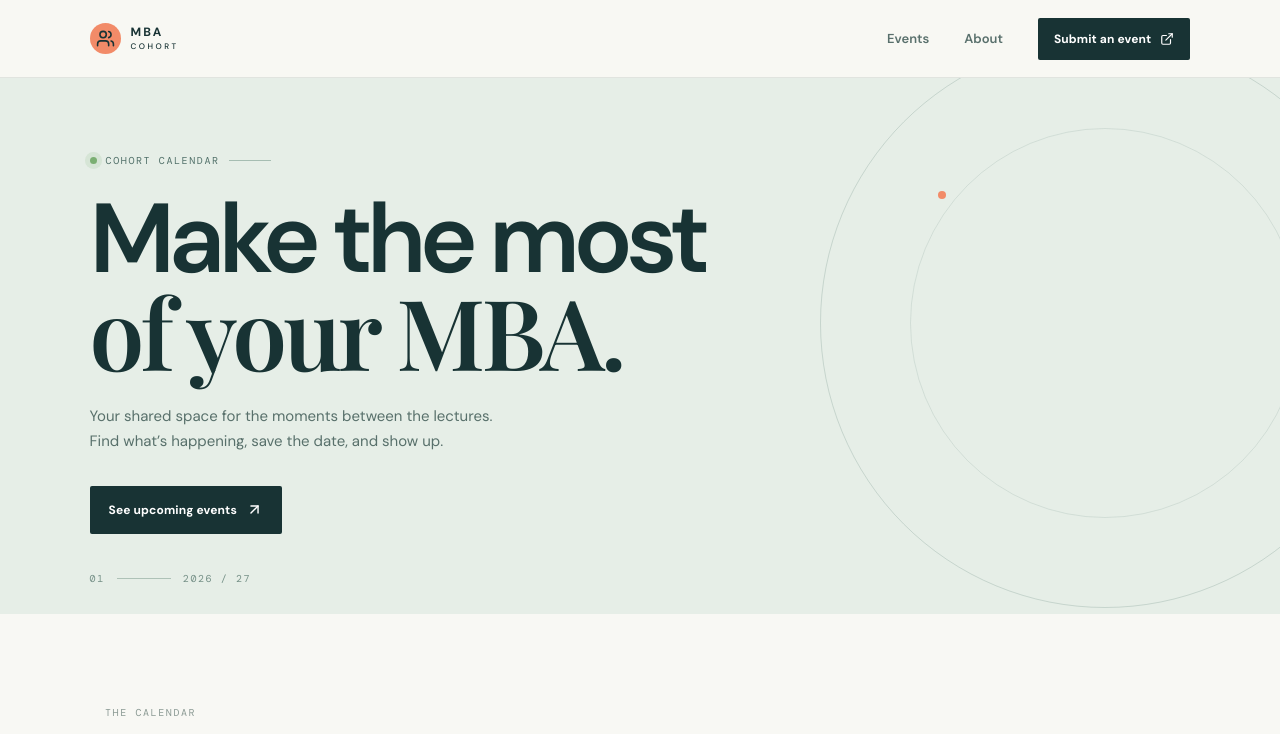
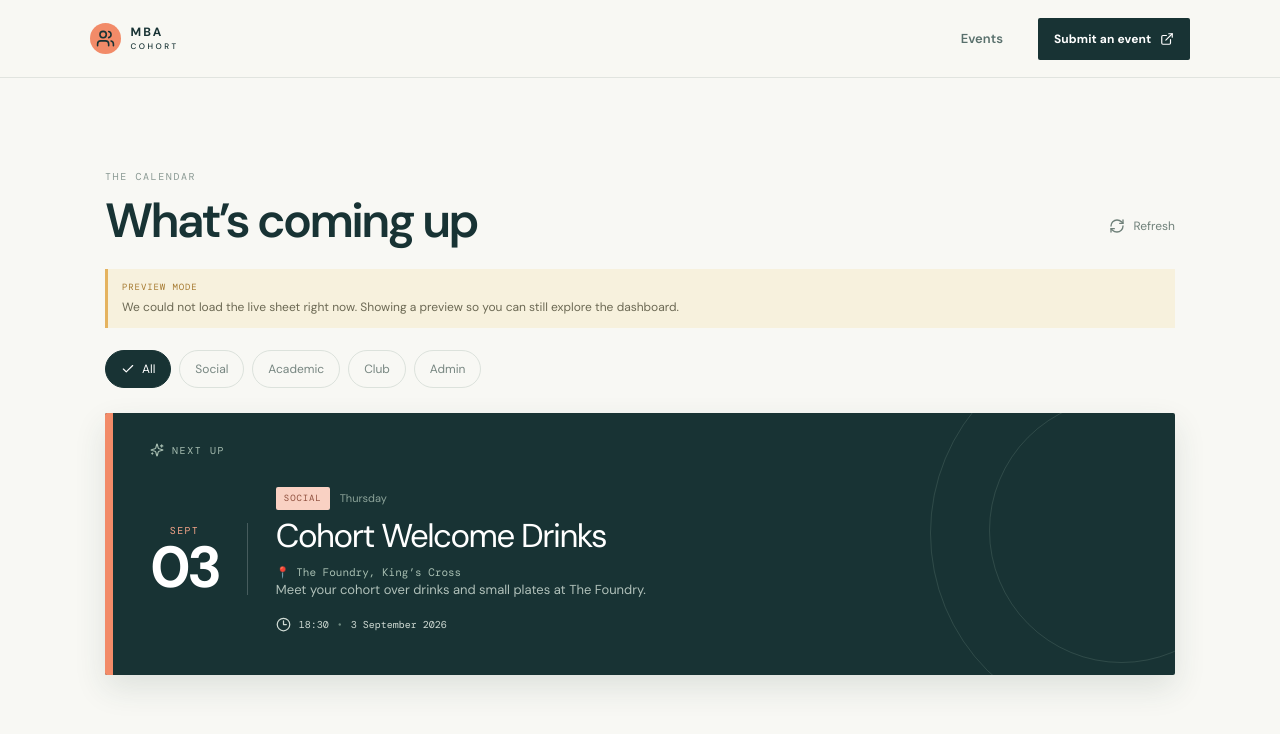
Before and after one commit to dscheng9-star/ustmba26events, a React (Vite) app: page / in a window 1280 px wide. Shown: the top 734 px of the page. Built offline with nearby package versions, Linux system fonts and the light colour scheme; no server answers; a web font is replaced by a local one.

Commit message:
Remove hero section and nav link

```diff
--- a/src/App.tsx
+++ b/src/App.tsx
@@ -171,24 +171,12 @@ function App() {
         <a className="brand" href="/" aria-label="MBA Cohort home"><span className="brand-mark"><Users size={19} /></span><span><strong>MBA</strong><em>COHORT</em></span></a>
         <nav className={menuOpen ? 'header-nav nav-open' : 'header-nav'}>
           <a href="#events" onClick={() => setMenuOpen(false)}>Events</a>
-          <a href="#about" onClick={() => setMenuOpen(false)}>About</a>
           <a className="header-submit" href={GOOGLE_FORM_URL} target="_blank" rel="noreferrer" onClick={() => setMenuOpen(false)}>Submit an event <ExternalLink size={14} /></a>
         </nav>
         <button className="menu-button" type="button" aria-label="Toggle menu" onClick={() => setMenuOpen((open) => !open)}>{menuOpen ? <X size={21} /> : <Menu size={21} />}</button>
       </header>
 
       <main>
-        <section className="hero" id="about">
-          <div className="hero-orbit orbit-one" /><div className="hero-orbit orbit-two" />
-          <div className="hero-inner">
-            <div className="eyebrow hero-eyebrow"><span className="live-dot" /> COHORT CALENDAR <span className="hero-rule" /></div>
-            <h1>Make the most<br /><i>of your MBA.</i></h1>
-            <p>Your shared space for the moments between the lectures. Find what’s happening, save the date, and show up.</p>
-            <a className="primary-button" href="#events">See upcoming events <ArrowUpRight size={17} /></a>
-          </div>
-          <div className="hero-footnote"><span>01</span><div /><span>2026 / 27</span></div>
-        </section>
-
         <section className="events-section" id="events">
           <div className="section-heading"><div><span className="section-kicker">THE CALENDAR</span><h2>What’s coming up</h2></div><button className="refresh-button" type="button" onClick={() => void loadEvents()} disabled={loading}><RefreshCw size={16} className={loading ? 'spin' : ''} /> Refresh</button></div>
           {error && <div className="notice"><span>{usingSampleData ? 'Preview mode' : 'Notice'}</span>{error}</div>}
```
